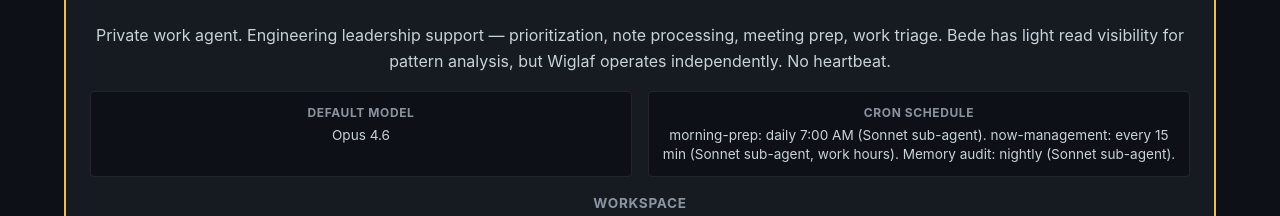
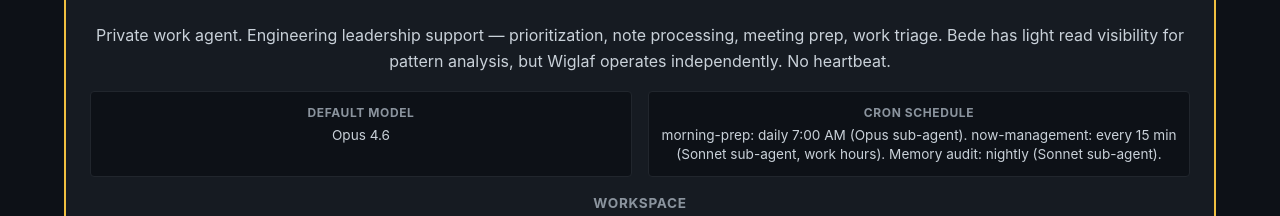
Before and after one commit to yorkbot/openclaw-architecture, a Vue app: page / in a window 1280 px wide. Shown: the part 7711-7927 px from the top of the page. Built offline with nearby package versions, Linux system fonts and the light colour scheme.

Commit message:
morning-prep: Opus sub-agent, not Sonnet

```diff
--- a/src/views/AgentDetail.vue
+++ b/src/views/AgentDetail.vue
@@ -519,7 +519,7 @@
     name: 'Wiglaf',
     borderColor: 'opus',
     model: 'Opus 4.6',
-    cron: 'morning-prep: daily 7:00 AM (Sonnet sub-agent). now-management: every 15 min (Sonnet sub-agent, work hours). Memory audit: nightly (Sonnet sub-agent).',
+    cron: 'morning-prep: daily 7:00 AM (Opus sub-agent). now-management: every 15 min (Sonnet sub-agent, work hours). Memory audit: nightly (Sonnet sub-agent).',
     purpose: 'Private work agent. Engineering leadership support — prioritization, note processing, meeting prep, work triage. Bede has light read visibility for pattern analysis, but Wiglaf operates independently. No heartbeat.',
     workspace: '~/.openclaw/workspace-wiglaf/ — Obsidian vault at ~/work-notes/work/ is the primary async communication channel (syncs via Obsidian Sync). Limited cross-agent visibility: Bede can read sessions/memory for pattern analysis.',
     workspaceFiles: [
@@ -541,7 +541,7 @@
           { name: 'vault-schema', desc: 'Canonical vault structure, file formats, naming conventions, ownership rules. Every other skill references this.' },
           { name: 'note-processing', desc: 'Read Daily notes, extract actionable items, distribute to board.md / tickets / questions / journal. Core input loop. Never writes to now.md. Runs ad-hoc only (no cron) — future file-watcher will trigger it on demand.' },
           { name: 'now-management', desc: 'Sole writer to now.md. Reads board.md + Daily notes, renders the current focus (1 Doing + 1 Next). Runs on 15-min Sonnet cron.' },
-          { name: 'morning-prep', desc: 'Daily pre-work cron (~8:30 AM). Creates today\\\'s Daily note, ages board.md, catches unprocessed yesterday notes, surfaces questions, refreshes now.md. Sonnet sub-agent.' },
+          { name: 'morning-prep', desc: 'Daily pre-work cron (7:00 AM). Creates today\\\'s Daily note, reads calendar from shared-cache, ages board.md, catches unprocessed yesterday notes, surfaces questions, refreshes now.md. Opus sub-agent.' },
         ],
       },
       {
```
